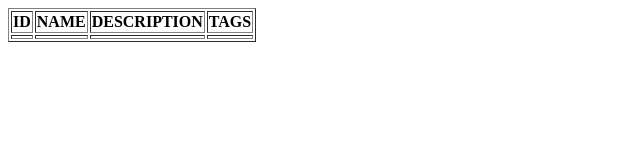
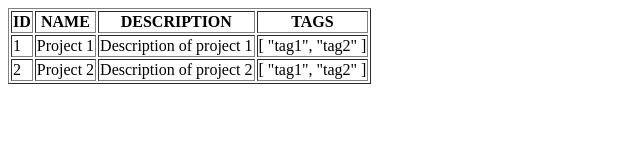
Before and after one commit to argenisosorio/vuejs-examples, a plain HTML site: page ajax-axios/data-json-example/index.html in a window 1280 px wide. Shown: the whole page, without its empty margins (0-640 px from the left). Drawn offline with nearby package versions, Linux system fonts and the light colour scheme; files whose address does not match are found by name.

Commit message:
Corrección en la versión cdn de Vue, ahora se referencia a la versión 2

```diff
--- a/ajax-axios/data-json-example/index.html
+++ b/ajax-axios/data-json-example/index.html
@@ -3,7 +3,7 @@
 <head>
   <meta charset="UTF-8">
   <title>Ajax</title>
-  <script src="https://unpkg.com/vue"></script>
+  <script src="https://unpkg.com/vue@2"></script>
   <script src="https://cdnjs.cloudflare.com/ajax/libs/axios/0.21.1/axios.min.js"></script>
 </head>
 <body>
```
Also changed, not shown: ajax-axios/index.html (+1 -1 lines), event/index.html (+1 -1 lines), event/mouse-hover.html (+1 -1 lines), event/mouse-hover2.html (+1 -1 lines), hello-world/index.html (+1 -1 lines), localStorage/index.html (+1 -1 lines), search-form/index.html (+1 -1 lines), simple-component/example-1/index.html (+1 -1 lines), simple-component/example-2/index.html (+1 -1 lines).
